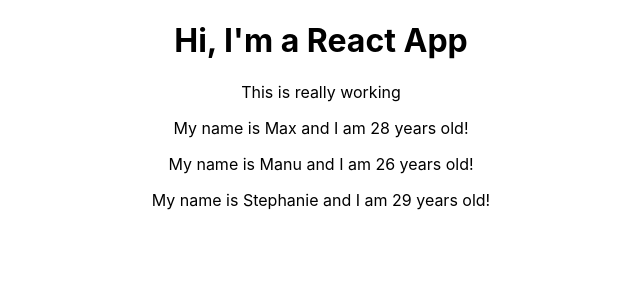
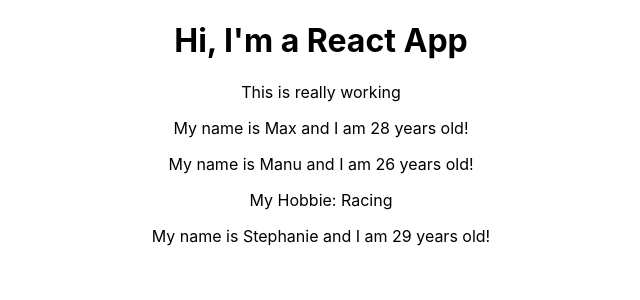
Before and after one commit to CharlotteXiaoYeDing/react-complete-guide, a React (Create React App) app: page / in a window 1280 px wide. Shown: the top 300 px of the page, without its empty margins (319-959 px from the left). Built offline with nearby package versions, Linux system fonts and the light colour scheme.

Commit message:
Understanding the Children Property

```diff
--- a/src/Person/Person.js
+++ b/src/Person/Person.js
@@ -2,7 +2,13 @@ import React from 'react';
 
 //When using class-based components, it's this.props
 const person = (props) => {
-    return <p>My name is { props.name } and I am { props.age } years old!</p>
+    //chilren is reserverd word: refering to any elements between the opening and closing tag
+    return (
+        <div>
+            <p>My name is { props.name } and I am { props.age } years old!</p>
+            <p>{ props.children }</p>
+        </div>
+    )
 };
 
 export default person;
```
